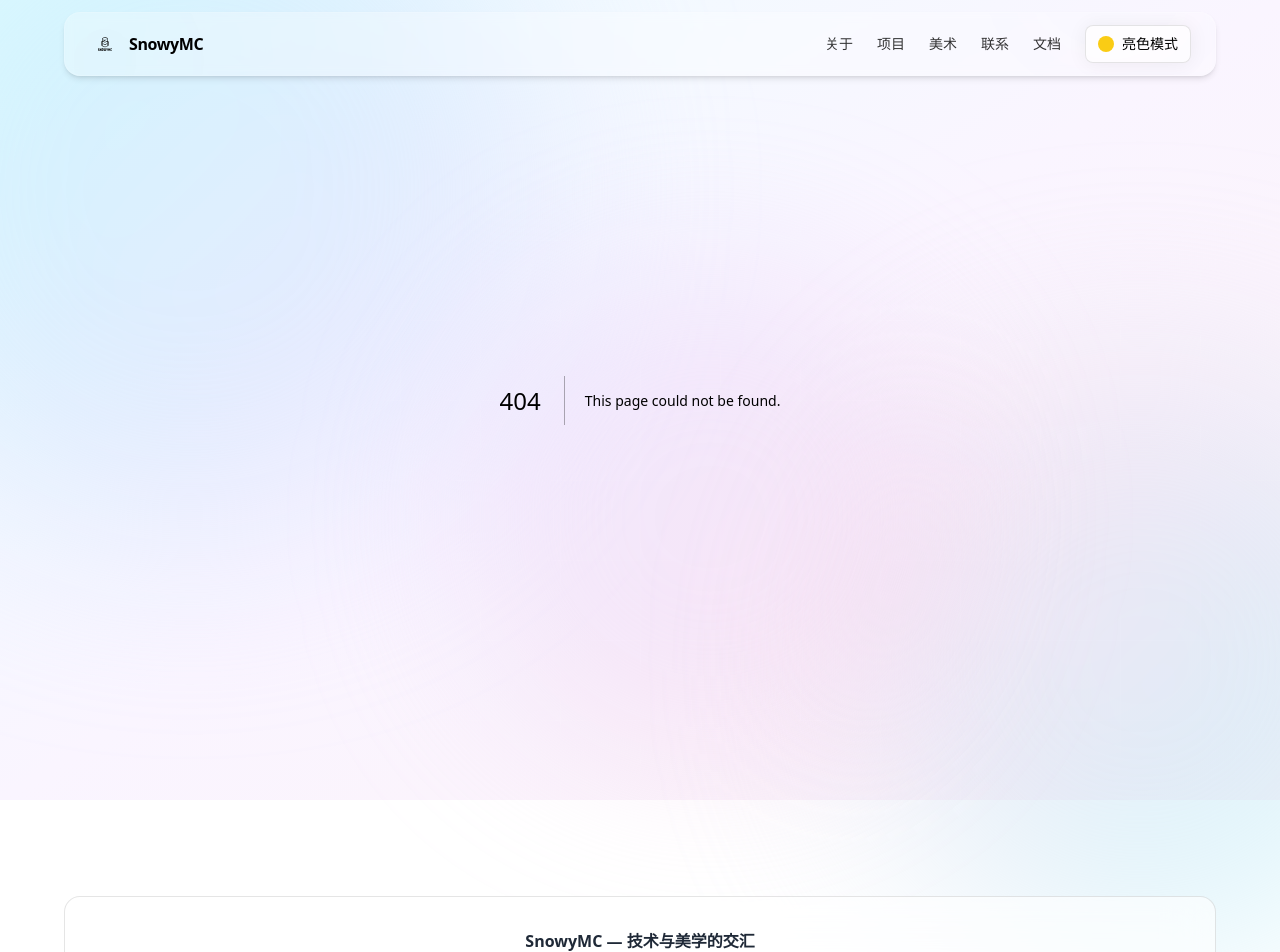
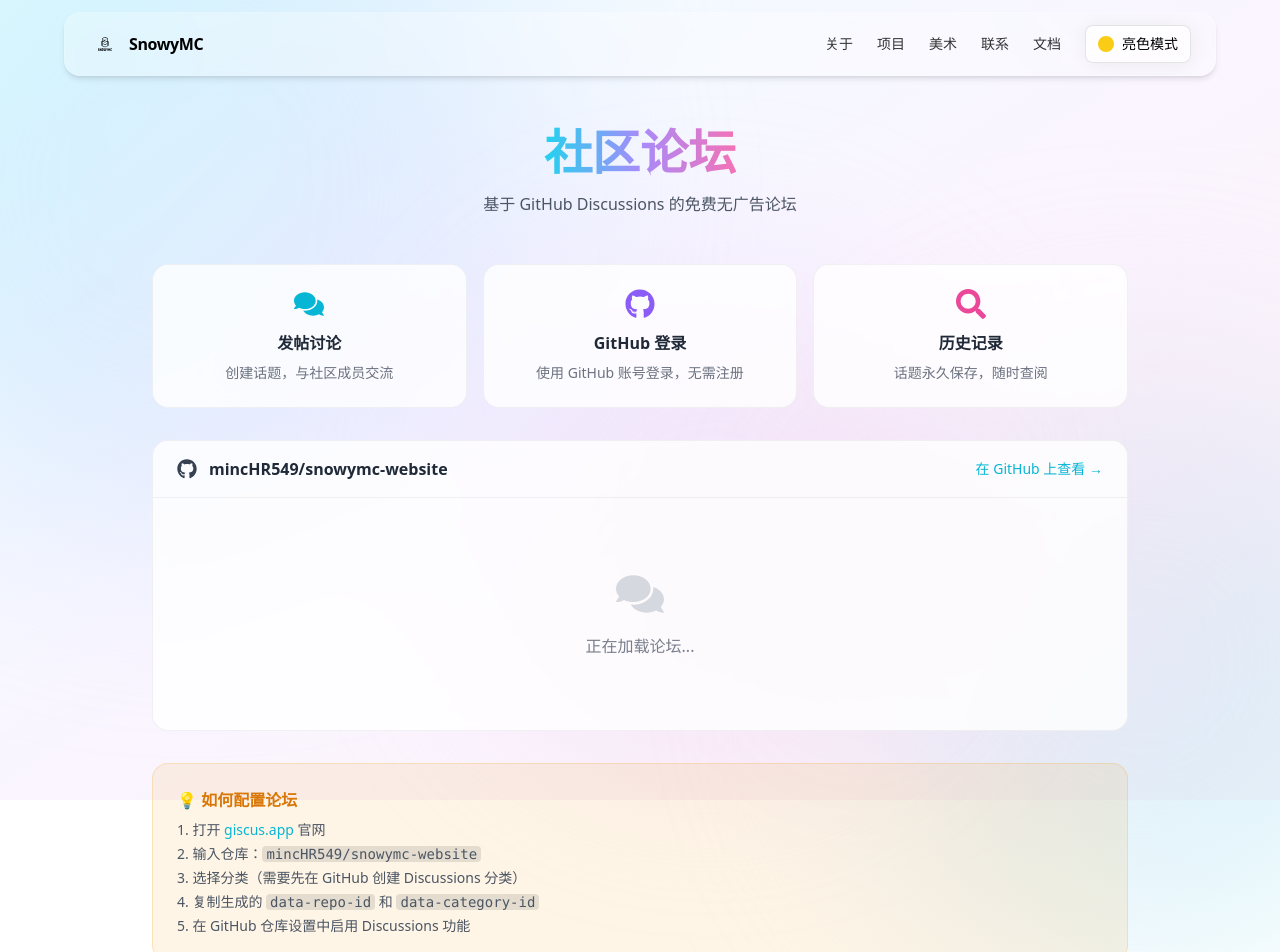
Before and after one commit to mincHR549/snowymc-website, a Next.js app: page /forum in a window 1280 px wide. Before the commit this address had no page. Shown: the top 952 px of the page. Built offline with nearby package versions, Linux system fonts and the light colour scheme.

Commit message:
feat: 添加论坛页面 /forum - 基于 Giscus (GitHub Discussions)
- 新增 /forum 路由页面
- 集成 Giscus 评论系统作为论坛
- 功能说明卡片展示论坛特性
- 配置说明引导用户完成 Giscus 设置
- GitHub Discussions 作为论坛后端（免费无广告）

```diff
--- /dev/null
+++ b/pages/forum/index.tsx
@@ -0,0 +1,177 @@
+"use client";
+
+import Head from "next/head";
+import { useEffect, useState } from "react";
+import { FaComments, FaGithub, FaPlus, FaSearch } from "react-icons/fa";
+
+export default function Forum() {
+  const [repo, setRepo] = useState("");
+  const [repoId, setRepoId] = useState("");
+  const [category, setCategory] = useState("");
+  const [categoryId, setCategoryId] = useState("");
+  const [term, setTerm] = useState("");
+
+  // 默认配置（你可以更改这些）
+  const DEFAULT_REPO = "mincHR549/snowymc-website";
+  const DEFAULT_REPO_ID = ""; // 需要从 Giscus 官网获取
+  const DEFAULT_CATEGORY = "General";
+  const DEFAULT_CATEGORY_ID = ""; // 需要从 Giscus 官网获取
+
+  useEffect(() => {
+    // 尝试从 localStorage 读取配置
+    const savedRepo = localStorage.getItem("giscus_repo") || DEFAULT_REPO;
+    const savedRepoId = localStorage.getItem("giscus_repo_id") || DEFAULT_REPO_ID;
+    const savedCategory = localStorage.getItem("giscus_category") || DEFAULT_CATEGORY;
+    const savedCategoryId = localStorage.getItem("giscus_category_id") || DEFAULT_CATEGORY_ID;
+
+    setRepo(savedRepo);
+    setRepoId(savedRepoId);
+    setCategory(savedCategory);
+    setCategoryId(savedCategoryId);
+
+    // 加载 Giscus script
+    if (!document.getElementById("giscus-script")) {
+      const script = document.createElement("script");
+      script.src = "https://giscus.app/client.js";
+      script.setAttribute("data-repo", savedRepo);
+      script.setAttribute("data-repo-id", savedRepoId || "REPO_ID_HERE");
+      script.setAttribute("data-category", savedCategory);
+      script.setAttribute("data-category-id", savedCategoryId || "CATEGORY_ID_HERE");
+      script.setAttribute("data-mapping", "pathname");
+      script.setAttribute("data-strict", "0");
+      script.setAttribute("data-reactions-enabled", "1");
+      script.setAttribute("data-emit-metadata", "0");
+      script.setAttribute("data-input-position", "top");
+      script.setAttribute("data-theme", "preferred_color_scheme");
+      script.setAttribute("data-lang", "zh-CN");
+      script.setAttribute("data-loading", "lazy");
+      script.crossOrigin = "anonymous";
+      script.async = true;
+      script.id = "giscus-script";
+      document.head.appendChild(script);
+    } else {
+      // 如果脚本已加载，更新配置
+      updateGiscusConfig(savedRepo, savedRepoId, savedCategory, savedCategoryId);
+    }
+  }, []);
+
+  const updateGiscusConfig = (r: string, rid: string, c: string, cid: string) => {
+    const iframe = document.querySelector<HTMLIFrameElement>("iframe.giscus-frame");
+    if (!iframe) return;
+
+    iframe.contentWindow?.postMessage(
+      {
+        giscus: {
+          setConfig: {
+            repo: r as `${string}/${string}`,
+            repoId: rid,
+            category: c,
+            categoryId: cid,
+            theme: window.matchMedia("(prefers-color-scheme: dark)").matches ? "dark" : "light",
+          },
+        },
+      },
+      "https://giscus.app"
+    );
+  };
+
+  return (
+    <div className="min-h-screen relative">
+      <Head>
+        <title>论坛 - SnowyMC</title>
+        <meta name="description" content="SnowyMC 社区论坛" />
+      </Head>
+
+      <main className="relative max-w-5xl mx-auto pt-32 px-6 pb-20">
+        {/* 标题 */}
+        <div className="text-center mb-12">
+          <h1 className="text-4xl md:text-5xl font-extrabold">
+            <span className="bg-gradient-to-r from-cyan-400 via-violet-400 to-pink-400 bg-clip-text text-transparent">
+              社区论坛
+            </span>
+          </h1>
+          <p className="mt-4 text-gray-600 dark:text-white/60">
+            基于 GitHub Discussions 的免费无广告论坛
+          </p>
+        </div>
+
+        {/* 功能说明卡片 */}
+        <div className="grid md:grid-cols-3 gap-4 mb-8">
+          <div className="p-6 rounded-2xl bg-white/80 dark:bg-white/5 backdrop-blur-sm
+                          border border-black/5 dark:border-white/10 text-center">
+            <FaComments className="text-3xl mx-auto mb-3 text-cyan-500" />
+            <h3 className="font-semibold text-gray-800 dark:text-white">发帖讨论</h3>
+            <p className="text-sm text-gray-500 dark:text-white/50 mt-2">
+              创建话题，与社区成员交流
+            </p>
+          </div>
+          <div className="p-6 rounded-2xl bg-white/80 dark:bg-white/5 backdrop-blur-sm
+                          border border-black/5 dark:border-white/10 text-center">
+            <FaGithub className="text-3xl mx-auto mb-3 text-violet-500" />
+            <h3 className="font-semibold text-gray-800 dark:text-white">GitHub 登录</h3>
+            <p className="text-sm text-gray-500 dark:text-white/50 mt-2">
+              使用 GitHub 账号登录，无需注册
+            </p>
+          </div>
+          <div className="p-6 rounded-2xl bg-white/80 dark:bg-white/5 backdrop-blur-sm
+                          border border-black/5 dark:border-white/10 text-center">
+            <FaSearch className="text-3xl mx-auto mb-3 text-pink-500" />
+            <h3 className="font-semibold text-gray-800 dark:text-white">历史记录</h3>
+            <p className="text-sm text-gray-500 dark:text-white/50 mt-2">
+              话题永久保存，随时查阅
+            </p>
+          </div>
+        </div>
+
+        {/* Giscus 论坛区域 */}
+        <div className="rounded-2xl bg-white/80 dark:bg-white/5 backdrop-blur-sm
+                        border border-black/5 dark:border-white/10 overflow-hidden">
+          {/* 顶部栏 */}
+          <div className="px-6 py-4 border-b border-black/5 dark:border-white/10
+                          flex items-center justify-between">
+            <div className="flex items-center gap-3">
+              <FaGithub className="text-xl text-gray-700 dark:text-white" />
+              <span className="font-semibold text-gray-800 dark:text-white">{repo || "mincHR549/snowymc-website"}</span>
+            </div>
+            <a
+              href={`https://github.com/${repo || "mincHR549/snowymc-website"}/discussions`}
+              target="_blank"
+              rel="noopener noreferrer"
+              className="text-sm text-cyan-500 hover:text-cyan-400 transition-colors"
+            >
+              在 GitHub 上查看 →
+            </a>
+          </div>
+
+          {/* Giscus 嵌入 */}
+          <div className="giscus p-6" id="giscus-container">
+            {/* Giscus 会在这里加载 */}
+            <div className="text-center py-12 text-gray-500 dark:text-white/50">
+              <div className="animate-pulse">
+                <FaComments className="text-5xl mx-auto mb-4 text-gray-300 dark:text-white/20" />
+                <p>正在加载论坛...</p>
+              </div>
+            </div>
+          </div>
+        </div>
+
+        {/* 配置说明 */}
+        <div className="mt-8 p-6 rounded-2xl bg-amber-500/10 border border-amber-500/20">
+          <h3 className="font-semibold text-amber-600 dark:text-amber-400 mb-2">
+            💡 如何配置论坛
+          </h3>
+          <ol className="text-sm text-gray-600 dark:text-white/70 space-y-1 list-decimal list-inside">
+            <li>打开 <a href="https://giscus.app" target="_blank" className="text-cyan-500 hover:underline">giscus.app</a> 官网</li>
+            <li>输入仓库：<code className="bg-black/10 px-1 rounded">mincHR549/snowymc-website</code></li>
+            <li>选择分类（需要先在 GitHub 创建 Discussions 分类）</li>
+            <li>复制生成的 <code className="bg-black/10 px-1 rounded">data-repo-id</code> 和 <code className="bg-black/10 px-1 rounded">data-category-id</code></li>
+            <li>在 GitHub 仓库设置中启用 Discussions 功能</li>
+          </ol>
+        </div>
+
+        {/* 底部留白 */}
+        <div className="h-20" />
+      </main>
+    </div>
+  );
+}
```
Also changed, not shown: 1 other file (tests, documents, lock files or other folders).
